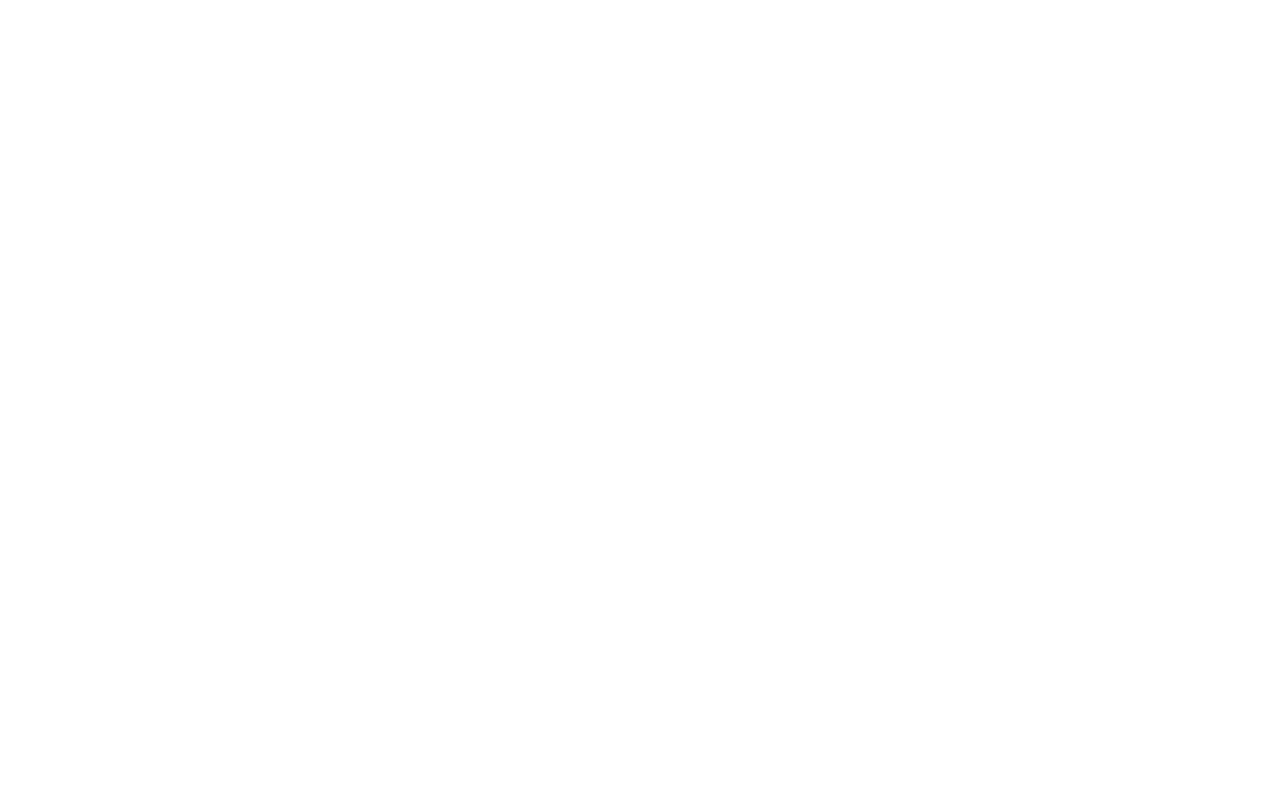
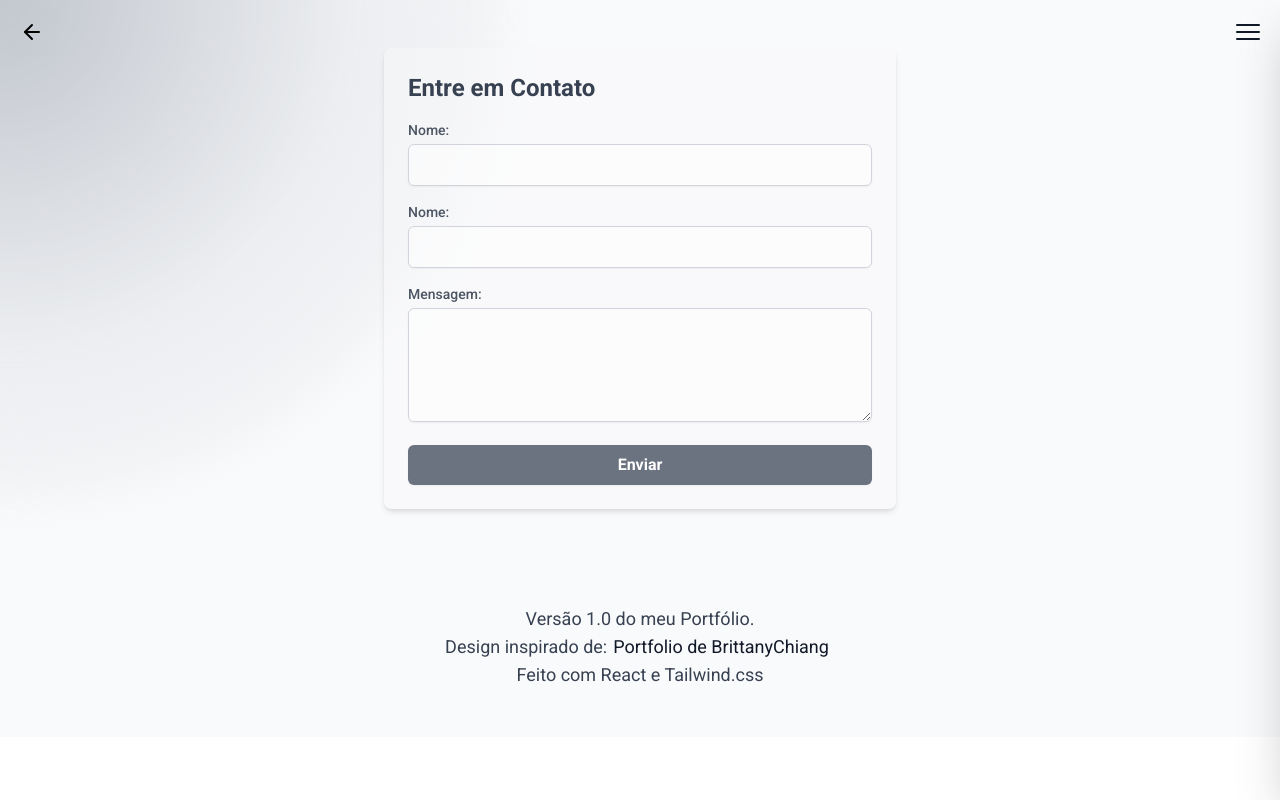
Before and after one commit to MatthewJesus7/Portfolio, a React (Create React App) app in the folder matthew/: page /ContactMe in a window 1280 px wide. Before the commit this address had no page. Built offline with nearby package versions, Linux system fonts and the light colour scheme.

Commit message:
atualização 1.1 completa?

```diff
--- a/matthew/package.json
+++ b/matthew/package.json
@@ -3,6 +3,7 @@
   "version": "0.1.0",
   "private": true,
   "dependencies": {
+    "@emailjs/browser": "^4.4.1",
     "@heroicons/react": "^2.2.0",
     "@testing-library/jest-dom": "^5.17.0",
     "@testing-library/react": "^13.4.0",
--- /dev/null
+++ b/matthew/src/Components/Layout/input/Input.jsx
@@ -0,0 +1,21 @@
+const Input = ({text, name, type, rows }) => {
+    return(
+        <div>
+        <label
+        htmlFor={name}
+        className="block text-sm font-medium text-gray-600 mb-1">
+            {text}
+        </label>
+        <input
+          type={type}
+          name={name}
+          id={name}
+          required
+          rows={rows}
+          className="w-full p-2 border border-gray-300 bg-white/50 rounded-md shadow-sm focus:outline-none focus:ring-2 focus:ring-gray-500"
+        />
+      </div>
+    );
+};
+
+export default Input;
--- /dev/null
+++ b/matthew/src/Components/Layout/input/Textarea.jsx
@@ -0,0 +1,19 @@
+const Textarea = ({ name, text, rows }) => {
+    return(
+        <div>
+            <label htmlFor={name}
+            className="block text-sm font-medium text-gray-600 mb-1">
+                {text}
+            </label>
+            <textarea
+              name={name}
+              id={name}
+              required
+              rows={rows}
+              className="w-full p-2 border border-gray-300 bg-white/50 rounded-md shadow-sm focus:outline-none focus:ring-2 focus:ring-gray-500"
+            ></textarea>
+          </div>
+    );
+};
+
+export default Textarea;
--- a/matthew/src/Components/Layout/sidebar/Sidebar.jsx
+++ b/matthew/src/Components/Layout/sidebar/Sidebar.jsx
@@ -1,61 +1,62 @@
 import React, { useState } from "react";
 import NavButton from "../../Items/Buttons/NavButton";
-import { NavLink } from "react-router-dom";
-import { XMarkIcon, Bars3Icon } from "@heroicons/react/24/outline";
-import HoverBar from "../../anim/HoverBar";
+import { XMarkIcon, Bars3Icon, EnvelopeIcon, PresentationChartLineIcon, UserIcon } from "@heroicons/react/24/outline";
+import SidebarButton from "./SidebarButton";
 
 const Sidebar = () => {
   const [isOpen, setIsOpen] = useState(false);
 
-  const [isHovered, setIsHovered] = useState(false);
-  const handleMouseEnter = () => setIsHovered(true);
-  const handleMouseLeave = () => setIsHovered(false);
-
   return (
-    <div className="">
+    <div>
       <NavButton
       onClick={() => setIsOpen(!isOpen)}
-      customclass={`fixed right-0 top-0 z-50 text-gray-900
-        ${isOpen ? "-translate-x-64 -rotate-90" : "translate-x-0"}
-      transform
-      transition-transform duration-300 ease-in-out
-        `}
-      >
+      customclass={`fixed right-0 top-0 z-50
+        text-gray-900
+        ${isOpen
+          ? "-translate-x-64 -rotate-90"
+          : "translate-x-0"
+      }
+      transform transition-transform duration-300 ease-in-out
+      `} >
       {isOpen ? <XMarkIcon/> : <Bars3Icon/>}
       </NavButton>
 
-      <div  className={`h-full
-        fixed right-0 top-0 z-50
+      <div  className={`h-full fixed right-0 top-0 z-50
         ${isOpen ? "translate-x-0" : "translate-x-64"}
-        transform
-        transition-transform duration-300 ease-in-out
+
+        transform transition-transform duration-300 ease-in-out
 
         backdrop-blur-md bg-gray-300/70 w-64 max-w-1/2 shadow-2xl`}
       >
-        <h2 className="text-xl font-bold p-4">
+        <h2 className="text-2xl font-bold p-4">
           Menu
         </h2>
 
-        <ul className="space-y-2"
-        // onMouseOver={handleMouseOverWrapper}
-        >
-          <li className="hover:bg-gray-400/30 py-2 transition-all"
-          onMouseEnter={handleMouseEnter}
-          onMouseLeave={handleMouseLeave}
-          >
-            <NavLink to="/Progress"
-            onClick={() => setIsOpen(!isOpen)}
-            className="pr-44 pl-6 py-2 relative z-10">
-              Progresso
-              </NavLink>
+        <ul>
 
-            <HoverBar
-          isHovered={isHovered}
-          customclass="h-10 -mt-8 z-0"
-          hoverAnim=""
-          noHoverAnim=""
-           ></HoverBar>
-          </li>
+        <SidebarButton
+          to="/"
+          text="Introdução"
+          icon={<EnvelopeIcon className="icon" />}
+          onClick={() => setIsOpen(!isOpen)}
+          />
+
+
+          <SidebarButton
+          to="/Progress"
+          text="progresso"
+          icon={<PresentationChartLineIcon className="icon" />}
+          onClick={() => setIsOpen(!isOpen)}
+          />
+
+          <SidebarButton
+          to="/ContactMe"
+          text="Entre em contato"
+          icon={
+          <UserIcon className="icon"
+          />}
+          onClick={() => setIsOpen(!isOpen)}
+          />
 
         </ul>
 
--- /dev/null
+++ b/matthew/src/Components/Layout/sidebar/SidebarButton.jsx
@@ -0,0 +1,36 @@
+import React, { useState } from "react";
+import { NavLink } from "react-router-dom";
+import HoverBar from "../../anim/HoverBar";
+
+
+const SidebarButton = ({ onClick, text, to, icon }) => {
+
+    const [isHovered, setIsHovered] = useState(false);
+    const handleMouseEnter = () => setIsHovered(true);
+    const handleMouseLeave = () => setIsHovered(false);
+
+    return(
+        <li
+        className="hover:bg-gray-400/30 transition-all h-12"
+        onMouseEnter={handleMouseEnter}
+        onMouseLeave={handleMouseLeave} >
+
+          <NavLink
+          to={to}
+          onClick={onClick}
+          className="flex flex-row items-center relative z-10 size-full">
+            <span className="size-10 ml-[7px] mb-2.5">{icon}</span>
+            <span className="">{text}</span>
+          </NavLink>
+
+          <HoverBar
+            isHovered={isHovered}
+            customclass="h-12 -mt-12 z-0            bg-gradient-to-r from-gray-500/50 to-transparent"
+            hoverAnim=""
+            noHoverAnim="" />
+
+        </li>
+    );
+};
+
+export default SidebarButton;
--- /dev/null
+++ b/matthew/src/Components/Pages/ContactMe.jsx
@@ -0,0 +1,84 @@
+import React, { useRef } from 'react';
+import emailjs from '@emailjs/browser';
+
+import BackButton
+ from '../Items/Buttons/BackButton';
+
+import Input from '../Layout/input/Input';
+import Textarea from '../Layout/input/Textarea';
+import Section from '../Layout/Section';
+
+const ContactMe = () => {
+
+    const form = useRef();
+
+    const sendEmail = (e) => {
+        e.preventDefault();
+
+        emailjs
+          .sendForm(
+            process.env.REACT_APP_EMAILJS_SERVICE_ID,
+            process.env.REACT_APP_EMAILJS_TEMPLATE_ID,
+            form.current,
+            process.env.REACT_APP_EMAILJS_PUBLIC_KEY
+          )
+          .then(
+            (result) => {
+
+              console.log('SUCCESS:', result.text);
+              alert('Email enviado com sucesso!');
+            },
+            (error) => {
+
+              console.log('FAILED:', error.text);
+              alert('Erro ao enviar email.');
+            }
+          );
+      };
+
+  return (
+    <>
+
+    <BackButton />
+    <Section>
+
+
+
+    <main className='relative z-20 max-w-lg mx-auto p-6 bg-gray-50/50 shadow-md rounded-lg'>
+
+        <h1 className="text-2xl font-semibold text-gray-700 mb-4">Entre em Contato</h1>
+
+        <form ref={form} onSubmit={sendEmail} className="space-y-4">
+            <Input
+            text="Nome:"
+            name="name"
+            type="text"
+            />
+
+            <Input
+            text="Nome:"
+            name="name"
+            type="email"
+            />
+
+            <Textarea
+            text="Mensagem:"
+            name="message"
+            rows="4"
+            />
+
+          <button
+            type="submit"
+            className="w-full py-2 px-4 bg-gray-500 text-white font-semibold rounded-md shadow-sm hover:bg-gray-600 focus:outline-none focus:ring-2 focus:ring-gray-500"
+          >
+            Enviar
+          </button>
+        </form>
+        </main>
+    </Section>
+    </>
+
+  );
+};
+
+export default ContactMe;
--- a/matthew/src/index.css
+++ b/matthew/src/index.css
@@ -48,3 +48,7 @@
     transform: scale(0.95);
     transition: all 0.3s ease;
   }
+
+.icon {
+    @apply absolute h-full w-full pr-[216px] py-3 hover:-translate-y-1 transition-all ease-in-out duration-500;
+}
--- a/matthew/src/index.js
+++ b/matthew/src/index.js
@@ -7,6 +7,7 @@
 // import App from "./App";
 import Layout from "./Components/Layout/Layout";
 import Progress from "./Components/Pages/Progress";
+import ContactMe from "./Components/Pages/ContactMe";
 
 const root = document.getElementById("root");
 
@@ -14,8 +15,16 @@
   <BrowserRouter>
     <Routes>
       <Route element={<Layout/>}>
-        <Route path="/" element={<Introduction/>} />
-        <Route path="/Progress" element={<Progress/>} />
+
+        <Route path="/"
+        element={<Introduction/>} />
+
+        <Route path="/Progress"
+        element={<Progress/>} />
+
+        <Route path="/ContactMe"
+        element={<ContactMe/>} />
+
       </Route>
     </Routes>
   </BrowserRouter>
```
Also changed, not shown: 2 other files (tests, documents, lock files or other folders).
